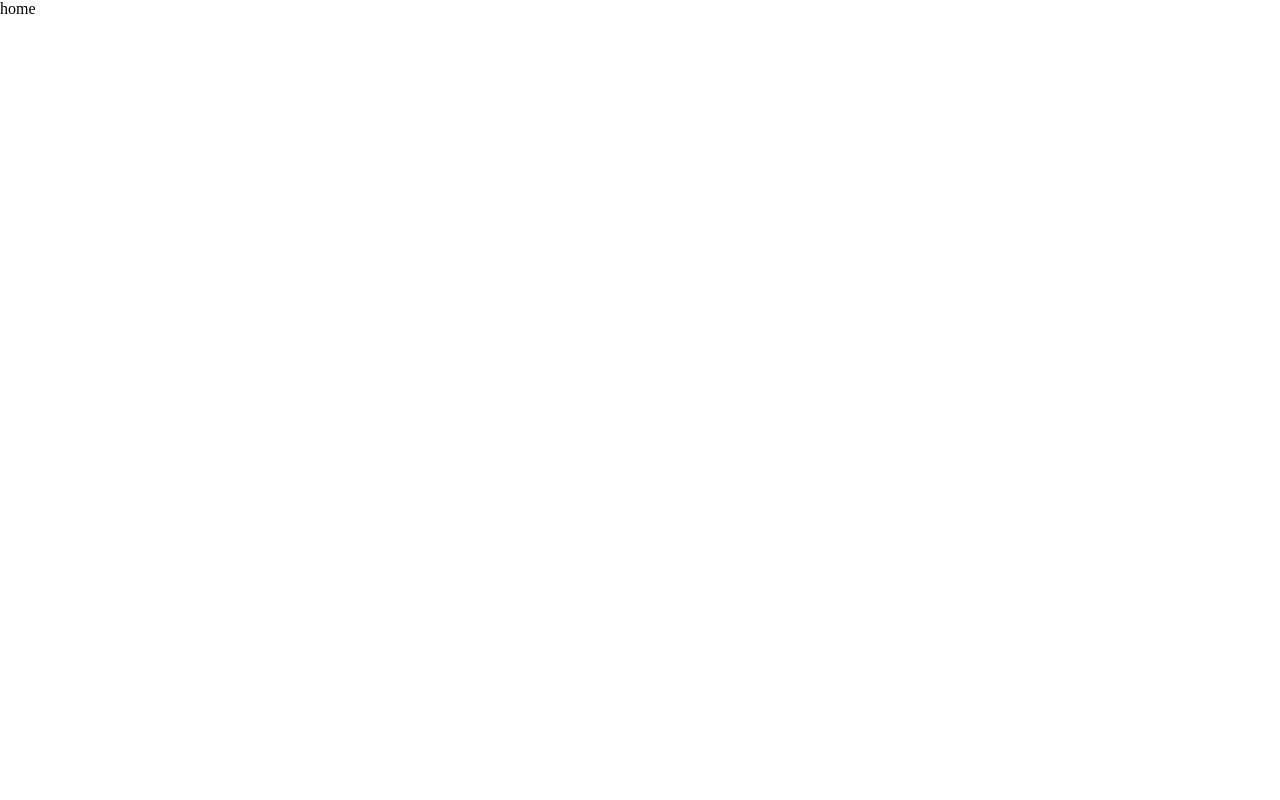
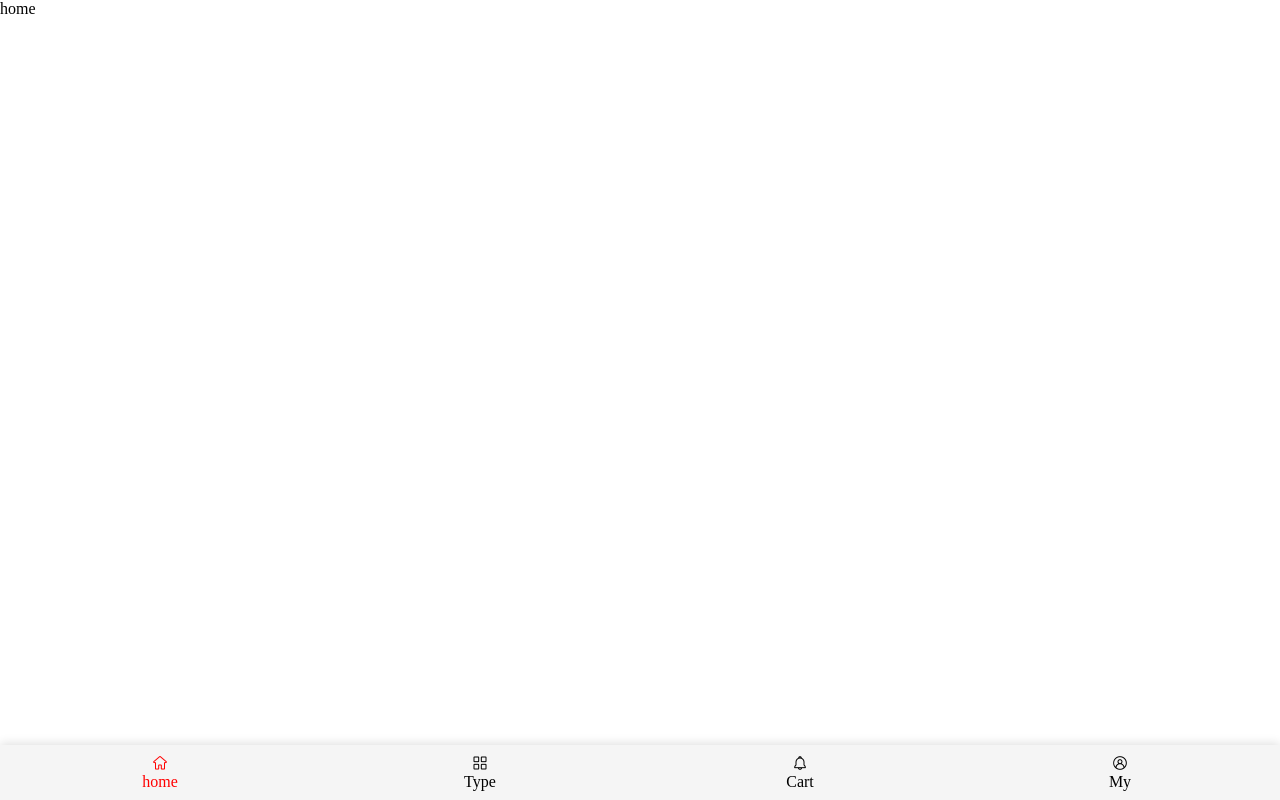
Before and after one commit to Xuanner/mall-vue, a Vue app: page /home in a window 1280 px wide. Built offline with nearby package versions, Linux system fonts and the light colour scheme.

Commit message:
implement the click event for comment nav

```diff
--- a/src/App.vue
+++ b/src/App.vue
@@ -1,13 +1,17 @@
 <template>
   <div id="app">
     <router-view></router-view>
+    <main-nav></main-nav>
   </div>
 </template>
 
 <script>
+  import MainNav from 'components/content/mainNav/MainNav'
+
   export default {
     name: 'App',
     components: {
+      MainNav
     }
   }
 </script>
--- a/src/components/common/commonNav/CommonNavItem.vue
+++ b/src/components/common/commonNav/CommonNavItem.vue
@@ -1,5 +1,5 @@
 <template>
-  <div class='common-nav-item'>
+  <div class='common-nav-item' :style='activeStyle' @click='itemClick'>
     <slot name='item-icon'></slot>
     <slot name='item-text'></slot>
   </div>
@@ -7,7 +7,24 @@
 
 <script>
   export default {
-    name: 'CommonNavItem'
+    name: 'CommonNavItem',
+    props: {
+      path: String,
+      activeColor: {
+        type: String,
+        default: '#FF0000'
+      }
+    },
+    computed: {
+      activeStyle() {
+        return (this.$route.path.indexOf(this.path) != -1) ? {color: this.activeColor} : {}
+      }
+    },
+    methods: {
+      itemClick() {
+        this.$router.push(this.path);
+      }
+    }
   }
 </script>
 
--- a/src/components/content/mainNav/MainNav.vue
+++ b/src/components/content/mainNav/MainNav.vue
@@ -1,6 +1,6 @@
 <template>
   <common-nav>
-    <common-nav-item>
+    <common-nav-item path='/home'>
       <template v-slot:item-icon>
         <div class="iconfont">&#xe674;</div>
       </template>
@@ -8,7 +8,7 @@
         <div>home</div>
       </template>
     </common-nav-item>
-    <common-nav-item>
+    <common-nav-item path='/type'>
       <template v-slot:item-icon>
         <div class="iconfont">&#xe678;</div>
       </template>
@@ -16,7 +16,7 @@
         <div>Type</div>
       </template>
     </common-nav-item>
-    <common-nav-item>
+    <common-nav-item path='/cart'>
       <template v-slot:item-icon>
         <div class="iconfont">&#xe679;</div>
       </template>
@@ -24,7 +24,7 @@
         <div>Cart</div>
       </template>
     </common-nav-item>
-    <common-nav-item>
+    <common-nav-item path='/user'>
       <template v-slot:item-icon>
         <div class="iconfont">&#xe682;</div>
       </template>
```
